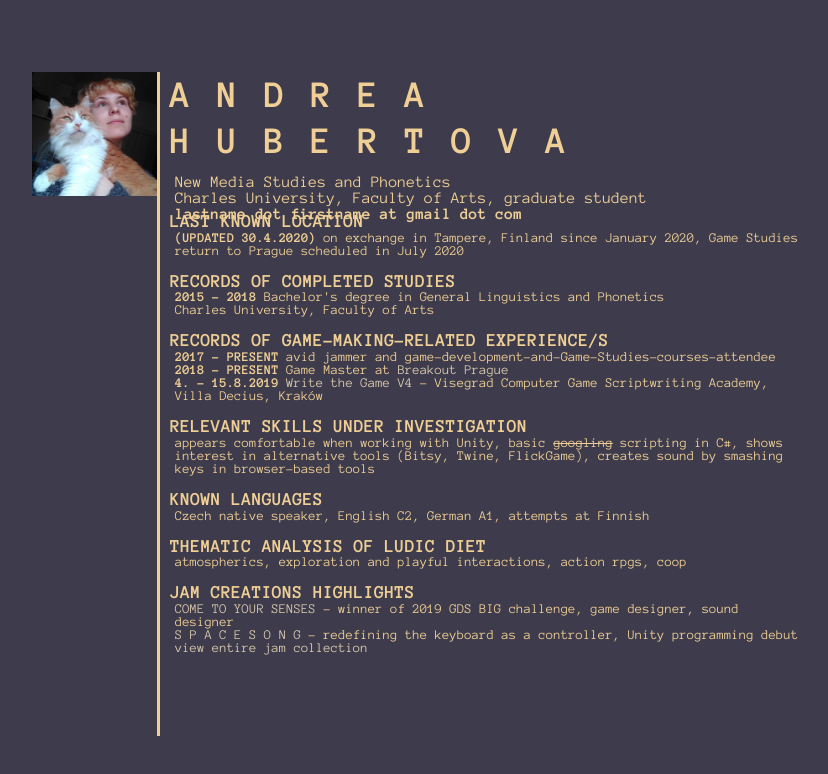
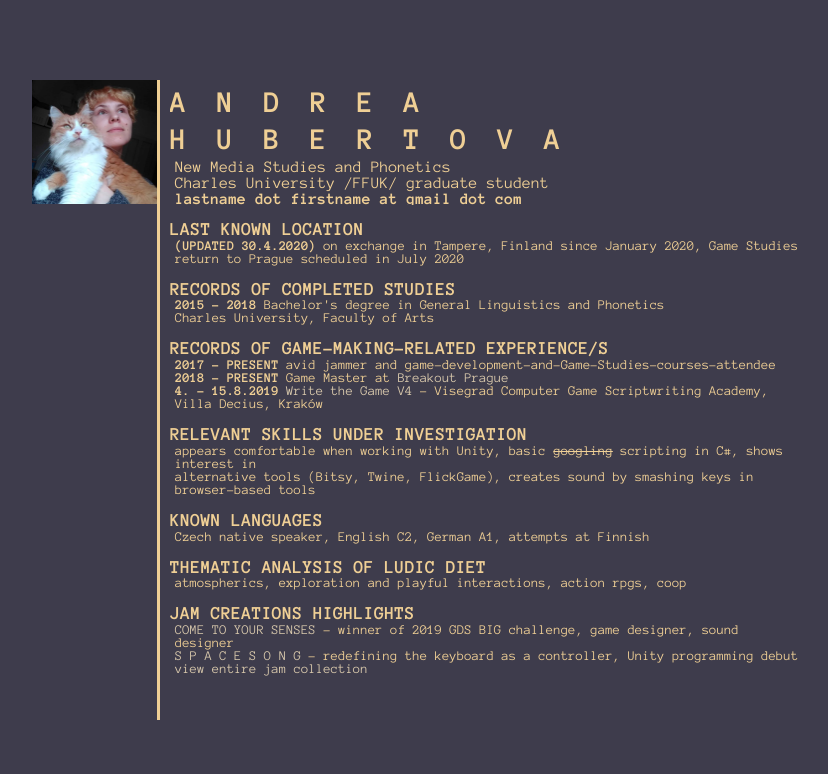
Before and after one commit to pschdl/pschdl.github.io, a plain HTML site: page index.html in a window 1280 px wide. Shown: the whole page, without its empty margins (224-1052 px from the left). Drawn offline with Linux system fonts and the light colour scheme.

Commit message:
overlap ducttape fix

```diff
--- a/index.html
+++ b/index.html
@@ -12,12 +12,12 @@
 <div class="image">
 	<img src="images/catgazing2res.jpg" width=125 height=124>
 </div>
-<div class="text">
+<div class="top">
 <div class="heading">
 	<h1>ANDREA HUBERTOVA</h1>
 	<p>New Media Studies and Phonetics
 	<br>
-	Charles University, Faculty of Arts, graduate student
+	Charles University /FFUK/ graduate student
 	<br>
 	<b>lastname dot firstname at gmail dot com</b>
 	</p>
@@ -48,7 +48,7 @@
 
 	<h3>RELEVANT SKILLS UNDER INVESTIGATION</h3>
 		<p>
-		appears comfortable when working with Unity, basic <strike>googling</strike> scripting in C#, shows interest in alternative tools (Bitsy, Twine, FlickGame), creates sound by smashing keys in browser-based tools
+		appears comfortable when working with Unity, basic <strike>googling</strike> scripting in C#, shows interest in<br> alternative tools (Bitsy, Twine, FlickGame), creates sound by smashing keys in browser-based tools
 		</p>
 	<h3>KNOWN LANGUAGES</h3>
 		<p>
--- a/styles.css
+++ b/styles.css
@@ -1,7 +1,5 @@
 html, body {
 /*please bear with the mess, I am learning*/
-  	height:100%;
-  	width:100%;
   	font-size:100%;
   	background-color: #3e3c4c;
 	color:#efcf95;
@@ -12,10 +10,10 @@ html, body {
 
 h1 {
   	line-height:120%;
-  	font-size: 200%;
-  	letter-spacing:26px;
-  	margin-bottom:10px;
-	margin-top:0px;
+  	font-size: 160%;
+  	letter-spacing:30px;
+  	margin-top:5px;
+	margin-bottom:0px;
 }
 
 h3 {
@@ -55,29 +53,34 @@ a:visited {
   	/*background-color: pink;*/
 	position: absolute;
   	left: 20%;
-  	top: 9%;
+  	top: 10%;
   	right: 20%;
-  	bottom: 8%;
+  	bottom: 10%;
+	vertical-align:center;
 }
 
 .text {
+  	font-size: 100%;
+	/*background-color:blue;*/
+}
+
+.top {
   	font-size: 100%;
 }
 
 .heading {
   	font-size: 120%;
 	height: 125px;
-	vertical align:center;
-	/*background-color:pink;*/
+	overflow:hidden;
+	overflow-x:hidden;
 
 }
 
 .image {
 	width:124 px;
-	display:inline;
-	float:left;
 	text-align: left;
 	margin-right: 10px;
 	border-right: 3px solid;
 	border-right-color: #efcf95;
+
 }
```
